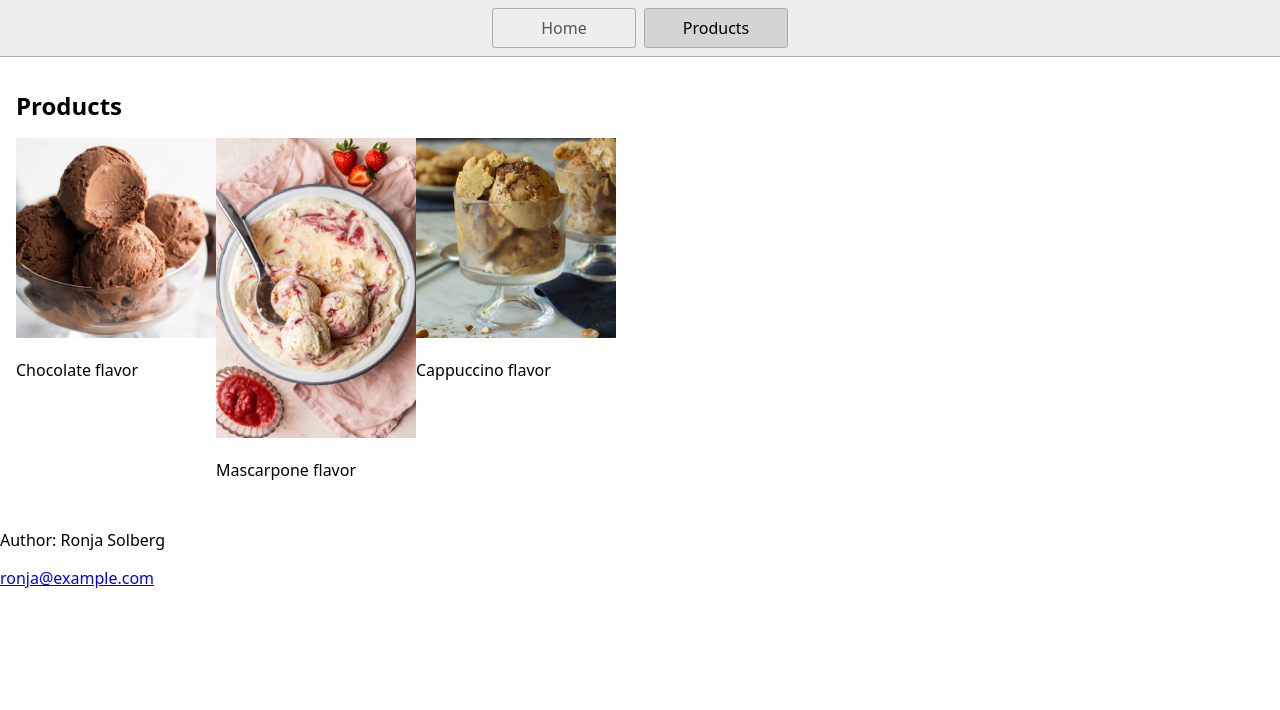
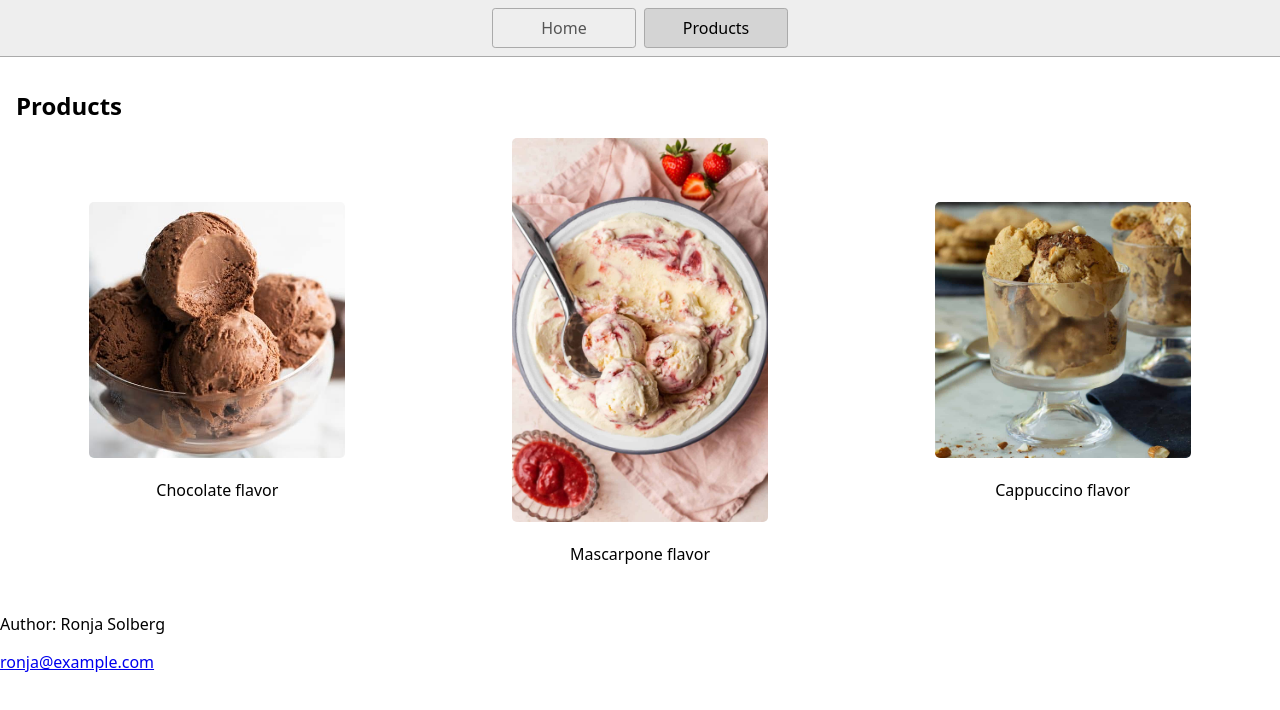
Before and after one commit to Ronjasolberg/Responsive-design-test-, a website: page page2.html in a window 1280 px wide. Drawn offline with Linux system fonts and the light colour scheme.

Commit message:
opprettet flexbox og css

```diff
--- a/page2.html
+++ b/page2.html
@@ -3,7 +3,7 @@
   <head>
     <title>Other page</title>
     <meta charset="UTF-8" />
-    <meta name="viewport" content="width=device-width" />
+    <meta name="viewport" content="width=device-width, initial-scale=1.0" />
     <link rel="stylesheet" href="styles.css" />
     <script type="module" src="script.js"></script>
   </head>
@@ -15,15 +15,15 @@
     <main>
       <h1>Products</h1>
       <section class="flexbox">
-        <section>
+        <section class="flexbox-item">
           <img src="chocolage.jpg" alt="chocolate ice cream">
           <p>Chocolate flavor</p>
         </section>
-        <section>
+        <section class="flexbox-item">
           <img src="mascarpone.jpg" alt="mascarpone ice cream">
           <p>Mascarpone flavor</p>
         </section>
-        <section>
+        <section class="flexbox-item">
           <img src="cappuccino.jpg" alt="cappuccino ice cream">
           <p>Cappuccino flavor</p>
         </section>
--- a/styles.css
+++ b/styles.css
@@ -45,11 +45,33 @@ h1 {
   font-size: 1.5rem;
 }
 
-img {
-  max-width: 200px;
+.flexbox {
+  display: flex;
+  justify-content: space-around;
+  align-items: center;
+  flex-wrap: wrap;
+  gap: 20px;
 }
 
-.flexbox {
-  display: flex;
-  flex-direction: row;
+.flexbox-item {
+  text-align: center;
+  flex: 1 1 200px;
 }
+
+.flexbox-item img {
+  width: 20vw;
+  max-width: 300px;
+  height: auto;
+  border-radius: 5px;
+}
+
+@media (max-width: 600px) {
+  .flexbox {
+    flex-direction: column;
+  }
+
+  .flexbox-item img {
+    width: 80%;
+    max-width: 400px;
+  }
+}
```
Also changed, not shown: index.html (+1 -1 lines).
